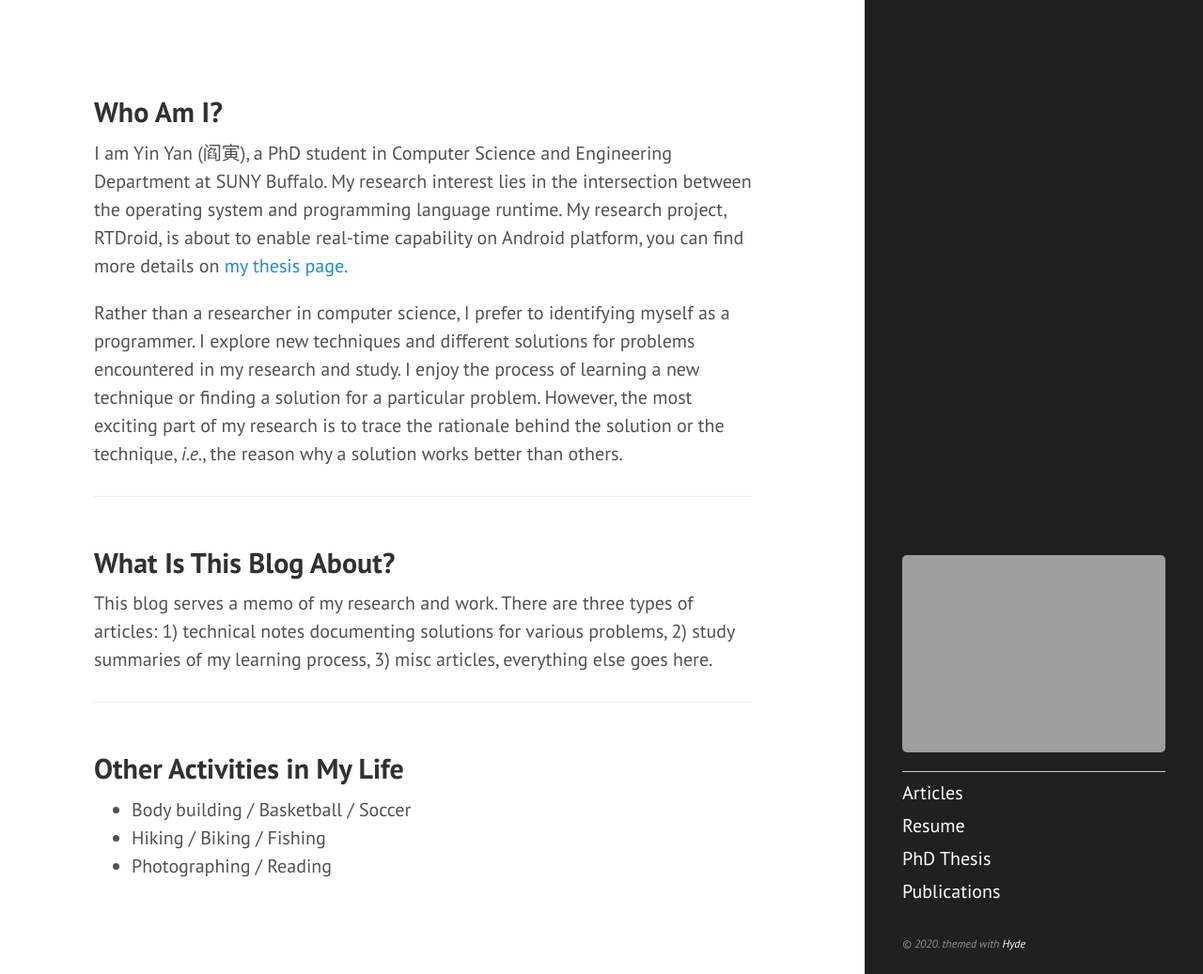
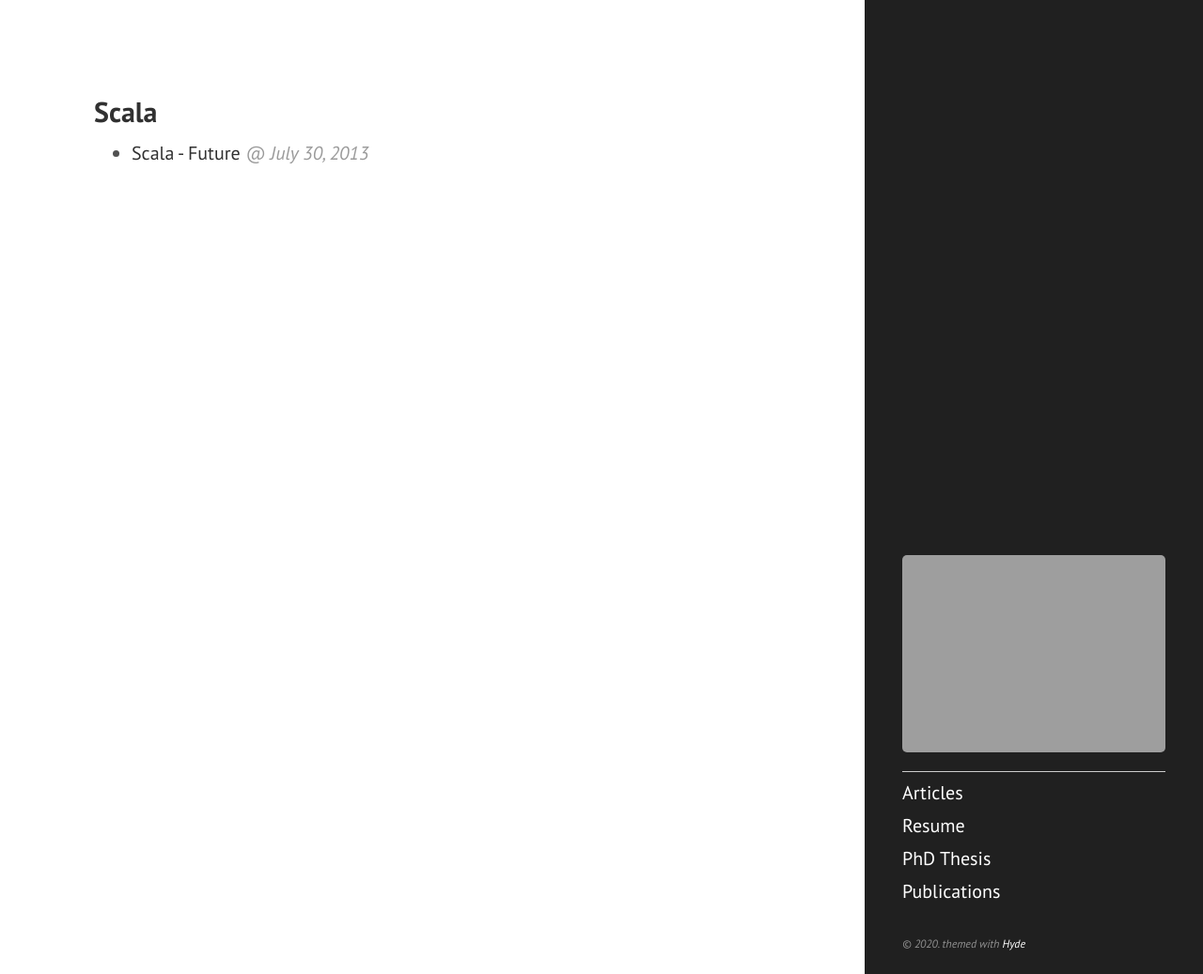
Before and after one commit to gassayy/gassa.github.io, a Jekyll site: the page built from index.html, in a window 1280 px wide and 1037 px high. Shown: the whole window at 94% size. Built offline with Jekyll 4.4.1, drawn with Linux system fonts in a browser that asks for light colours; the list of posts is cut into pages by our own code.

Commit message:
edit home page

```diff
--- a/index.html
+++ b/index.html
@@ -3,44 +3,21 @@
 title: Home
 ---
 
-<div class="wrapper100">
-<h2> Who Am I? </h2>
-
-<p> I am Yin Yan (阎寅), a PhD student in Computer Science and Engineering
-Department at SUNY Buffalo. My research interest lies in the intersection
-between the operating system and programming language runtime. My research
-project, RTDroid, is about to enable real-time capability on Android platform,
-you can find more details on <a href="{{ site.url }}/phd-thesis/index.html">my thesis page.
-</a></p>
-
-<p>Rather than a researcher in computer science, I prefer to identifying myself
-as a programmer. I explore new techniques and different solutions for problems
-encountered in my research and study. I enjoy the process of learning a new
-technique or finding a solution for a particular problem. However, the most
-exciting part of my research is to trace the rationale behind the solution or
-the technique, <i>i.e.</i>, the reason why a solution works better than others.</p>
-
-<hr /> </div> <!-- the end of who-am-i div -->
-
-<div class="wrapper100">
-<h2> What Is This Blog About? </h2>
-
-<p> This blog serves a memo of my research and work. There are three types of
-articles: 1) technical notes documenting solutions for various problems, 2)
-study summaries of my learning process, 3) misc articles, everything else goes
-here. </p>
-
-<hr /> </div> <!-- the end of this-blog-about div -->
-
-<div class="wrapper100">
-<h2> Other Activities in My Life </h2>
-
-<ul>
-<li>Body building / Basketball / Soccer</li>
-<li>Hiking / Biking / Fishing</li>
-<li>Photographing / Reading</li>
-</ul>
-</div> <!-- the end of activities div -->
-
+<div class="tags-expo">
+    <div class="tags-expo-section">
+        {% for category in site.categories %}
+        <h2 id="{{ category[0] | slugify }}">{{ category[0] }}</h2>
+        <ul class="tags-expo-posts">
+        {% for post in category[1] %}
+        <li>
+            <a class="post-title" href="{{ post.url }}">
+            {{ post.title }} </a>
+            <small class="post-date">@ {{ post.date | date: "%B %d, %Y" }}</small>
+        </li>
+        {% endfor %}
+        </ul>
+        {% endfor %}
+    </div>
+</div>
 
 <div class="clear"></div>
```
